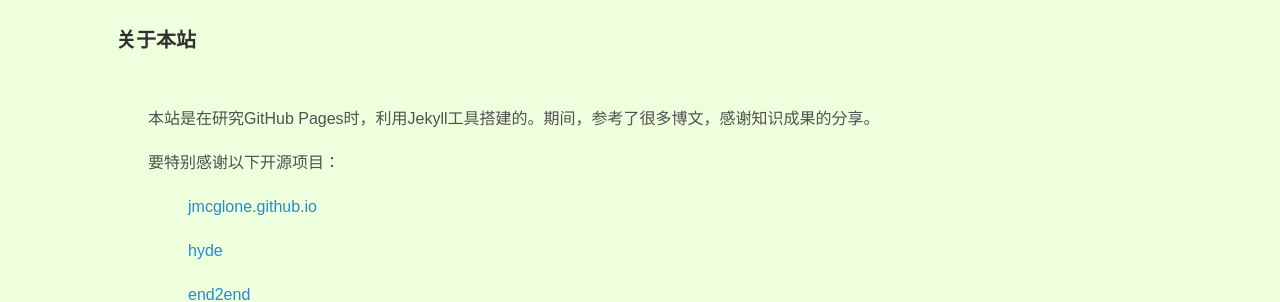
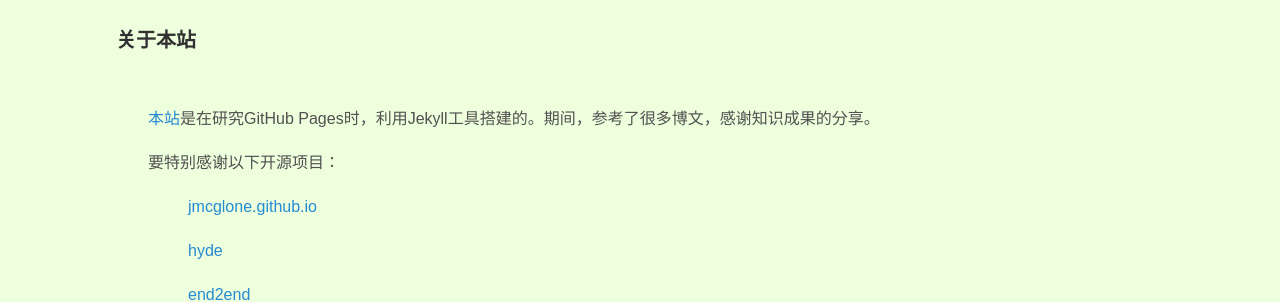
Before and after one commit to gaoshu883/gaoshu883.github.io, a Jekyll site: the page built from 3_about.md, in a window 1280 px wide. Shown: the part 561-863 px from the top of the page. Built offline with Jekyll 4.4.1, drawn with Linux system fonts in a browser that asks for light colours; comment, search, counter and statistics services are not loaded; some of the changed lines change nothing that is shown.

Commit message:
Add website's repo URL link

```diff
--- a/3_about.md
+++ b/3_about.md
@@ -25,7 +25,7 @@ title: 关于
 <br>
 
 
-本站是在研究GitHub Pages时，利用Jekyll工具搭建的。期间，参考了很多博文，感谢知识成果的分享。
+[本站](https://github.com/gaoshu883/gaoshu883.github.io)是在研究GitHub Pages时，利用Jekyll工具搭建的。期间，参考了很多博文，感谢知识成果的分享。
 
 要特别感谢以下开源项目：
 
```
